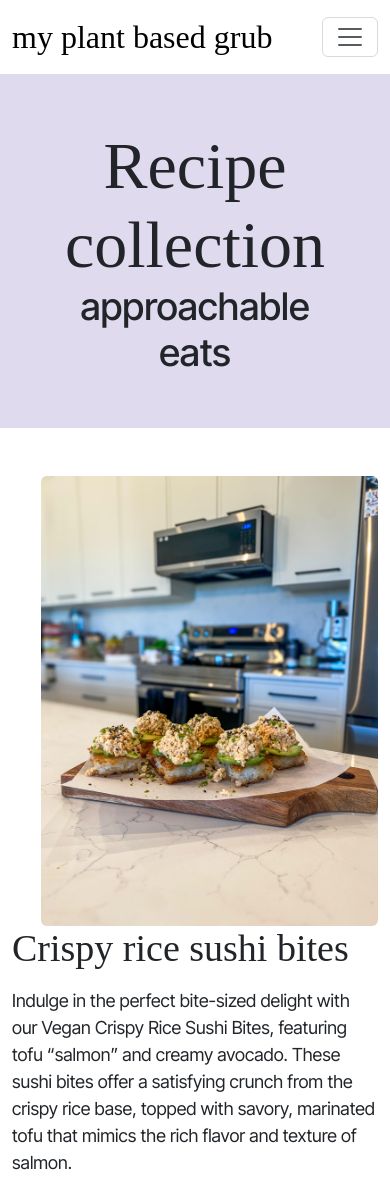
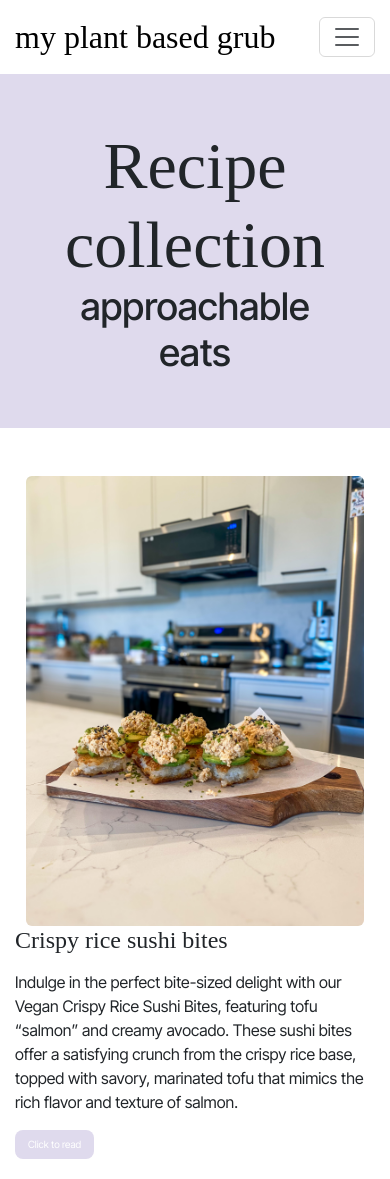
Before and after one commit to juliaross2/week-four, a plain HTML site: page index.html in a window 390 px wide. Shown: the top 1179 px of the page. Drawn offline with nearby package versions, Linux system fonts and the light colour scheme; a web font is replaced by a local one.

Commit message:
updated mobile view

```diff
--- a/index.html
+++ b/index.html
@@ -32,6 +32,30 @@
       rel="stylesheet"
       href="https://cdnjs.cloudflare.com/ajax/libs/font-awesome/6.0.0-beta3/css/all.min.css"
     />
+    <style>
+      @media (max-width: 767px) {
+        .recipe-title {
+          font-size: 1.5rem;
+          text-align: center;
+        }
+        .recipe-description {
+          font-size: 1rem;
+          text-align: center;
+        }
+        .hero {
+          text-align: center;
+        }
+        .img-fluid {
+          display: block;
+          margin-left: auto;
+          margin-right: auto;
+        }
+        .container-fluid {
+          padding-left: 15px;
+          padding-right: 15px;
+        }
+      }
+    </style>
   </head>
   <body>
     <header>
```
